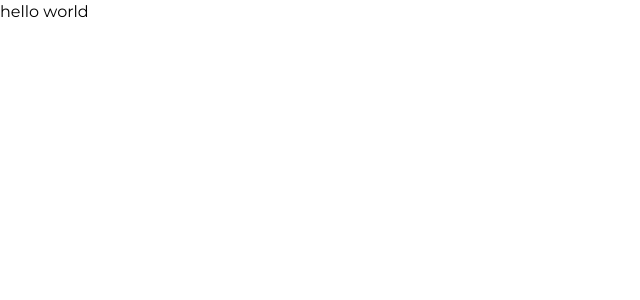
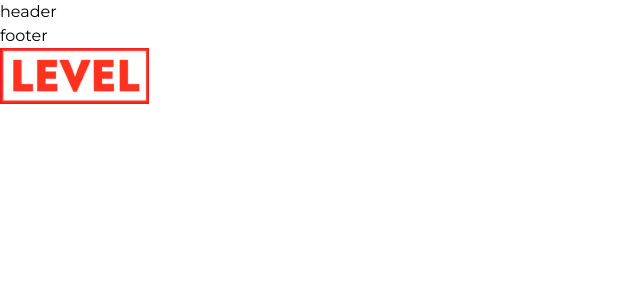
Before and after one commit to nookat/level-land, a React (Create React App) app: page / in a window 1280 px wide. Shown: the top 300 px of the page, without its empty margins (0-640 px from the left). Built offline with nearby package versions, Linux system fonts and the light colour scheme.

Commit message:
feat: подключить footer и header

```diff
--- a/src/App.js
+++ b/src/App.js
@@ -2,9 +2,13 @@ import React from 'react';
 import 'normalize.css';
 import './styles/main.scss';
 
+import Header from './components/Header/Header';
+import Footer from './components/Footer/Footer';
+
 const App = () => (
   <div className="App">
-    <p>hello world</p>
+    <Header/>
+    <Footer/>
   </div>
 );
 
--- a/src/components/Header/Header.jsx
+++ b/src/components/Header/Header.jsx
@@ -0,0 +1,9 @@
+import React from 'react';
+
+const Header = () => {
+  return (
+    <div className="Header">header</div>
+  );
+}
+
+export default Header;
```
